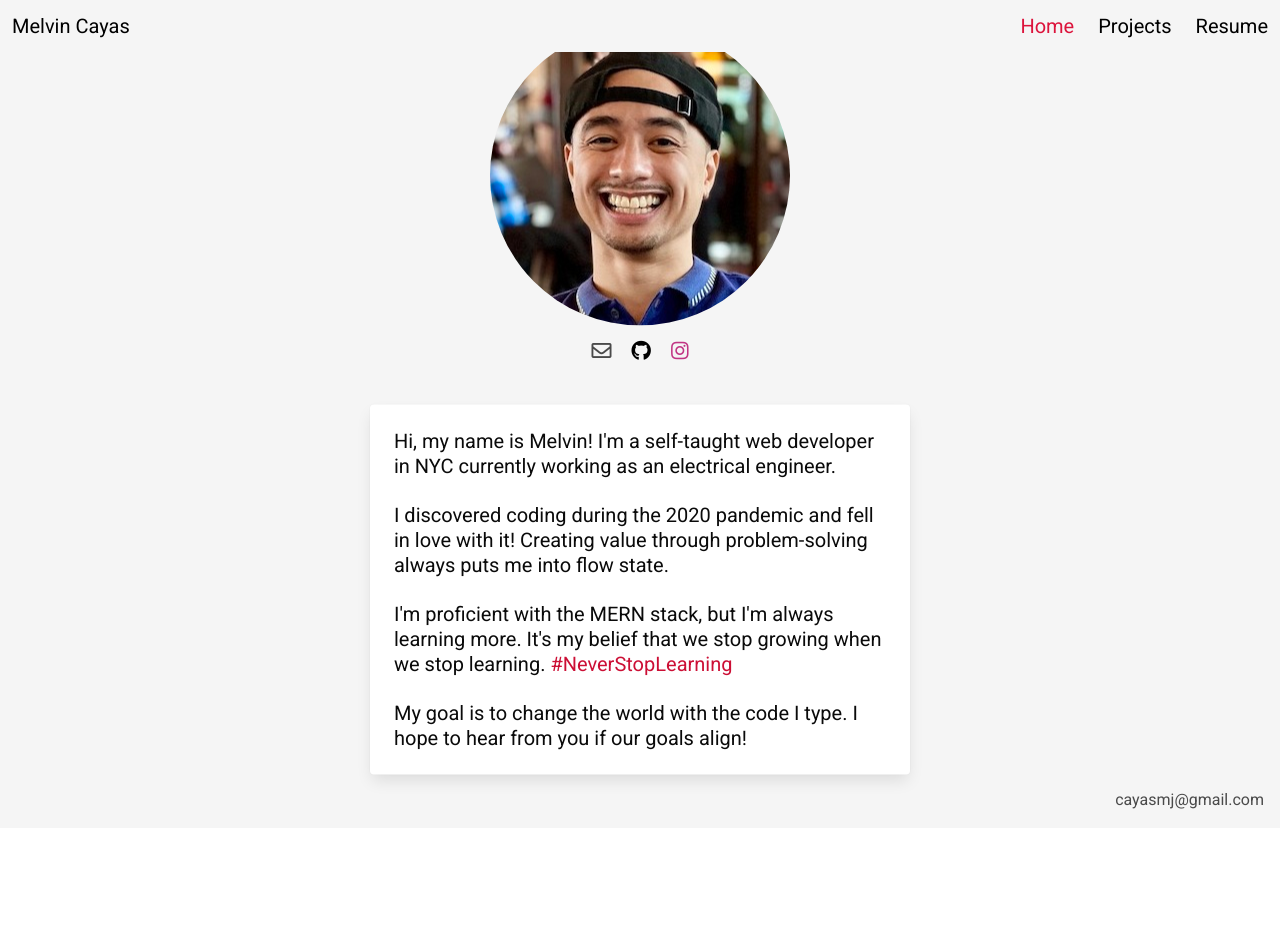
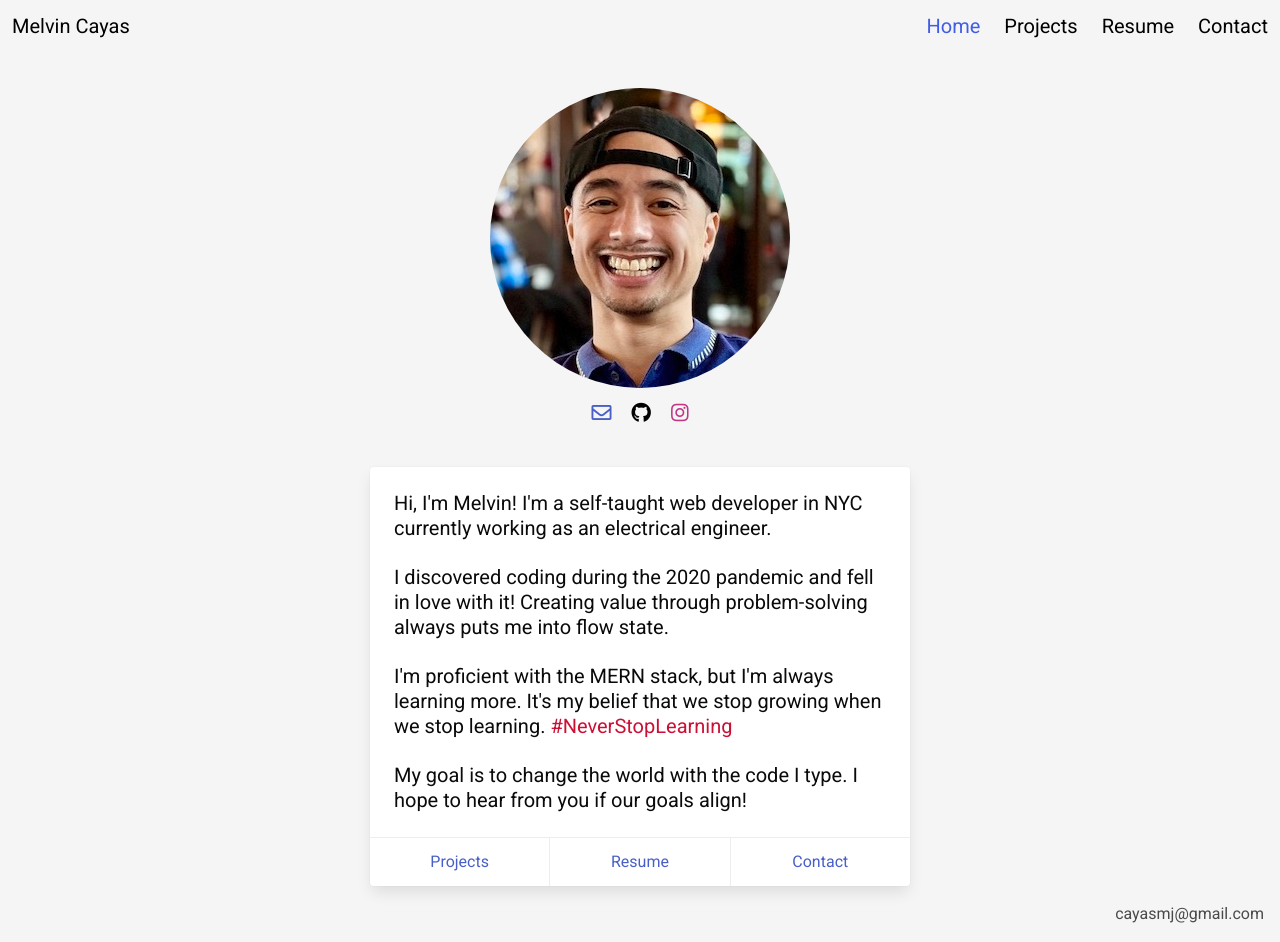
Before and after one commit to melvincayas/personal-website, a React (Create React App) app: page / in a window 1280 px wide. Before the commit the page ends 828 px from the top, so only its background shows below. Built offline with nearby package versions, Linux system fonts and the light colour scheme.

Commit message:
Changed colors of navbar links

```diff
--- a/src/App.js
+++ b/src/App.js
@@ -18,6 +18,10 @@ const App = () => {
 				<Route path="/resume">
 					<Resume />
 				</Route>
+				<Route path="/contact">
+					<Resume />
+				</Route>
+
 				<Route path="*">
 					<Redirect to="/" />
 				</Route>
--- a/src/components/Home/Intro.js
+++ b/src/components/Home/Intro.js
@@ -1,13 +1,16 @@
-import classes from "../Projects/styles/ProjectCard.module.css";
+import { Link } from "react-router-dom";
+import classes from "./styles/Intro.module.css";
 
 const Intro = () => {
 	return (
-		<div className="column is-three-fifths is-offset-one-fifth px-5">
+		<div
+			className={`column is-full-mobile is-10-tablet is-offset-1-tablet is-8-desktop is-offset-2-desktop is-three-fifths-widescreen is-offset-one-fifth-widescreen px-5 ${classes.intro}`}
+		>
 			<div className="card">
 				<div className="card-content">
 					<p className="subtitle has-text-black">
-						Hi, my name is Melvin! I'm a self-taught web developer in NYC
-						currently working as an electrical engineer.
+						Hi, I'm Melvin! I'm a self-taught web developer in NYC currently
+						working as an electrical engineer.
 					</p>
 					<p className="subtitle has-text-black">
 						I discovered coding during the 2020 pandemic and fell in love with
@@ -24,6 +27,26 @@ const Intro = () => {
 						from you if our goals align!
 					</p>
 				</div>
+				<div className="card-footer">
+					<Link
+						className={`card-footer-item ${classes["card-links"]}`}
+						to="/projects"
+					>
+						Projects
+					</Link>
+					<Link
+						className={`card-footer-item ${classes["card-links"]}`}
+						to="/resume"
+					>
+						Resume
+					</Link>
+					<Link
+						className={`card-footer-item ${classes["card-links"]}`}
+						to="/contact"
+					>
+						Contact
+					</Link>
+				</div>
 			</div>
 		</div>
 	);
--- a/src/components/Home/ProfileLinks.js
+++ b/src/components/Home/ProfileLinks.js
@@ -3,9 +3,11 @@ import classes from "./styles/ProfilePic.module.css";
 const ProfileLinks = () => {
 	return (
 		<div>
-			<i
-				className={`far fa-envelope p-2 is-size-5 ${classes.btn} ${classes.email}`}
-			></i>
+			<a href="mailto:cayasmj@gmail.com?Subject=Hi,%20Melvin!">
+				<i
+					className={`far fa-envelope p-2 is-size-5 ${classes.btn} ${classes.email}`}
+				></i>
+			</a>
 			<a
 				className={classes["github-link"]}
 				href="https://github.com/melvincayas"
--- a/src/pages/styles/Home.module.css
+++ b/src/components/Home/styles/Intro.module.css
@@ -1,11 +1,20 @@
-.header {
+.intro {
 	animation: headline-appear 1s ease-in-out forwards;
+}
+
+.card-link {
+	color: #405de6;
+}
+
+.card-links:hover {
+	background-color: #405de6;
+	color: white;
 }
 
 @keyframes headline-appear {
 	from {
 		opacity: 0;
-		transform: translateY(-3rem);
+		transform: translateY(3rem);
 	}
 
 	to {
@@ -13,10 +22,3 @@
 		transform: translateY(0);
 	}
 }
-
-@media all and (max-width: 768px) {
-	.header {
-		display: flex;
-		flex-direction: column-reverse;
-	}
-}
--- a/src/components/Home/styles/ProfilePic.module.css
+++ b/src/components/Home/styles/ProfilePic.module.css
@@ -7,6 +7,7 @@
 	display: flex;
 	align-items: center;
 	justify-content: center;
+	animation: headline-appear 1s ease-in-out forwards;
 }
 
 .btn {
@@ -36,3 +37,15 @@
 .github-link {
 	color: black;
 }
+
+@keyframes headline-appear {
+	from {
+		opacity: 0;
+		transform: translateY(-3rem);
+	}
+
+	to {
+		opacity: 1;
+		transform: translateY(0);
+	}
+}
--- a/src/components/Projects/styles/ProjectCard.module.css
+++ b/src/components/Projects/styles/ProjectCard.module.css
@@ -35,6 +35,10 @@
 	text-align: center;
 }
 
+.card-links {
+	color: #405de6;
+}
+
 .card-links:hover {
 	background-color: #405de6;
 	color: white;
--- a/src/components/UI/Layout.js
+++ b/src/components/UI/Layout.js
@@ -8,7 +8,7 @@ const Layout = props => {
 		<Fragment>
 			<Navbar />
 			<div className={`App container ${classes.container}`}>
-				<main class={`columns ${classes.main}`}>
+				<main class={`columns mt-5 ${classes.main}`}>
 					<div className="column is-10 is-offset-1">{props.children}</div>
 				</main>
 			</div>
--- a/src/components/UI/NavbarLinks.js
+++ b/src/components/UI/NavbarLinks.js
@@ -33,6 +33,15 @@ const NavbarLinks = () => {
 						Resume
 					</NavLink>
 				</div>
+				<div className="navbar-item">
+					<NavLink
+						className={`is-size-5 ${classes["nav-links"]}`}
+						activeClassName={classes.active}
+						to="/contact"
+					>
+						Contact
+					</NavLink>
+				</div>
 			</div>
 		</div>
 	);
--- a/src/components/UI/styles/Layout.module.css
+++ b/src/components/UI/styles/Layout.module.css
@@ -1,4 +1,4 @@
-.container {
+/* .container {
 	position: relative;
 }
 
@@ -7,3 +7,11 @@
 	top: 50%;
 	transform: translateY(-50%);
 }
+
+@media all and (max-width: 767px) {
+	.main {
+		margin-top: 2em;
+		top: 0;
+		transform: translateY(0);
+	}
+} */
--- a/src/components/UI/styles/Navbar.module.css
+++ b/src/components/UI/styles/Navbar.module.css
@@ -3,7 +3,7 @@
 }
 
 .active {
-	color: crimson !important;
+	color: #405de6 !important;
 	border: none !important;
 }
 
@@ -12,6 +12,6 @@
 }
 
 .nav-links:hover {
-	color: crimson;
-	border-bottom: 1px solid crimson;
+	color: black;
+	border-bottom: 1px solid black;
 }
--- a/src/index.css
+++ b/src/index.css
@@ -1,5 +1,5 @@
 body {
-	height: 100vh;
+	min-height: 100vh;
 	font-family: "Roboto", sans-serif;
 	background-color: whitesmoke;
 }
--- a/src/pages/Home.js
+++ b/src/pages/Home.js
@@ -1,10 +1,9 @@
 import Intro from "../components/Home/Intro";
 import ProfilePic from "../components/Home/ProfilePic";
-import classes from "./styles/Home.module.css";
 
 const Home = () => {
 	return (
-		<div className={`columns is-multiline ${classes.header}`}>
+		<div className={`columns is-multiline`}>
 			<ProfilePic />
 			<Intro />
 		</div>
```
